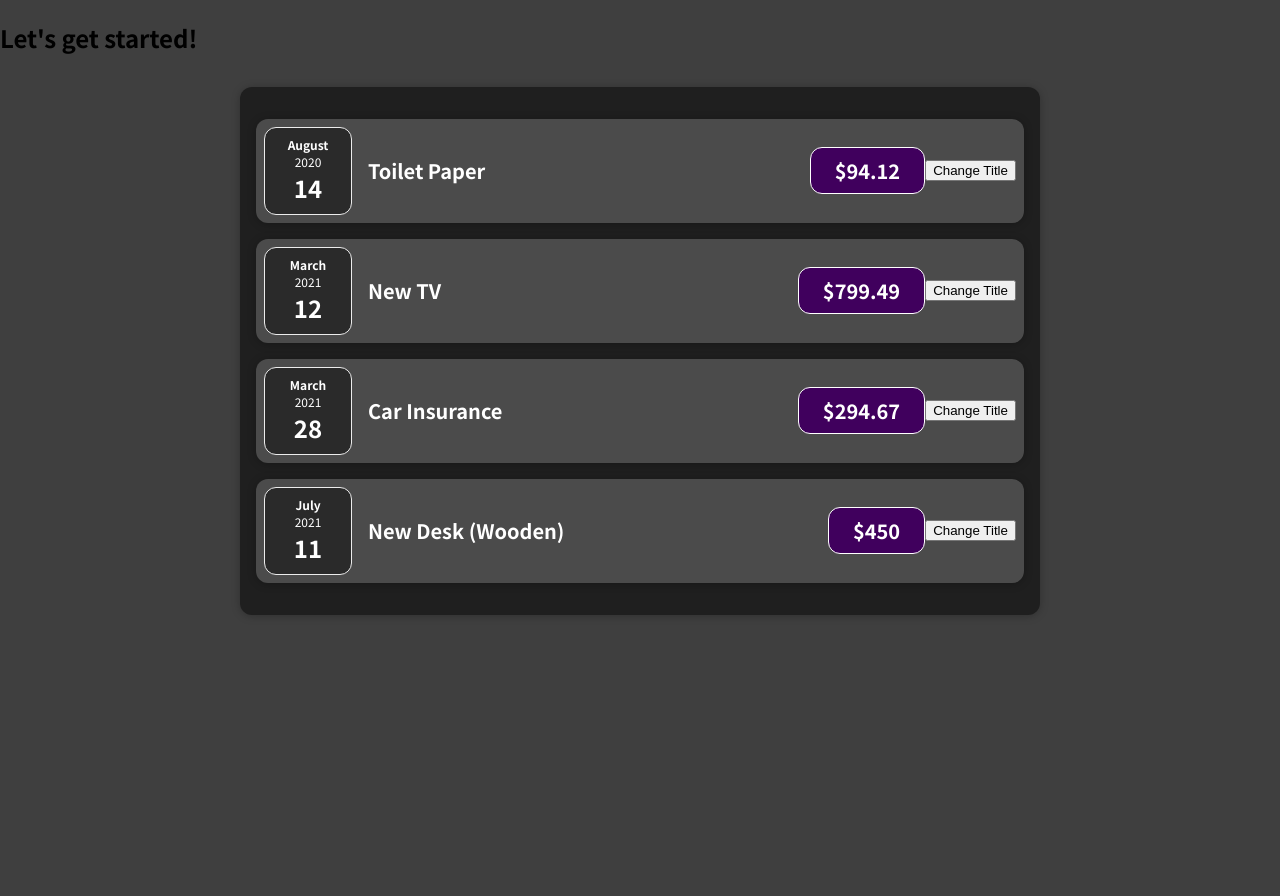
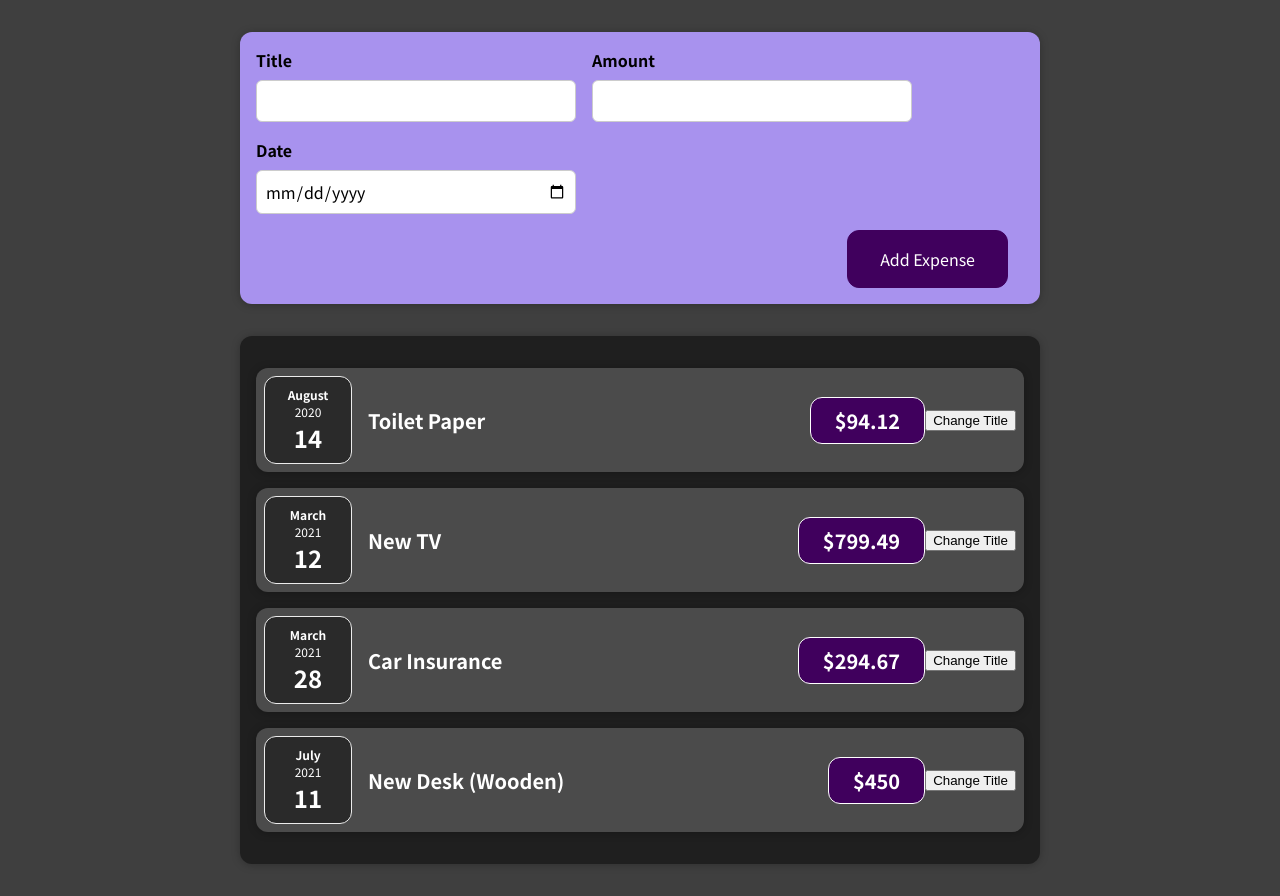
Before and after one commit to AgneBalc/REACT-expenses-tracker, a React (Create React App) app: page / in a window 1280 px wide. Before the commit the page ends 800 px from the top, so only its background shows below. Built offline with nearby package versions, Linux system fonts and the light colour scheme.

Commit message:
form created

```diff
--- a/src/App.jsx
+++ b/src/App.jsx
@@ -1,4 +1,5 @@
 import Expenses from "./components/Expenses/Expenses";
+import NewExpense from "./components/NewExpense/NewExpense";
 
 const App = () => {
 
@@ -11,7 +12,7 @@
 
   return (
     <div>
-      <h2>Let's get started!</h2>
+      <NewExpense />
       <Expenses items={expenses} />
     </div>
   );
--- a/src/components/NewExpense/ExpenseForm.jsx
+++ b/src/components/NewExpense/ExpenseForm.jsx
@@ -1,7 +1,27 @@
 import './ExpenseForm.css'
 
 const ExpenseForm = () => {
-  return (<form></form>);
-}
+  return (
+    <form>
+      <div className="new-expense__controls">
+        <div className="new-expense__control">
+          <label>Title</label>
+          <input type="text" />
+        </div>
+        <div className="new-expense__control">
+          <label>Amount</label>
+          <input type="number" min="0.01" step="0.01" />
+        </div>
+        <div className="new-expense__control">
+          <label>Date</label>
+          <input type="date" min="2019-01-01" max="2022-12-31" />
+        </div>
+      </div>
+      <div className="new-expense__actions">
+        <button type='submit'>Add Expense</button>
+      </div>
+    </form>
+  );
+};
 
 export default ExpenseForm;
--- a/src/components/NewExpense/NewExpense.jsx
+++ b/src/components/NewExpense/NewExpense.jsx
@@ -1,7 +1,12 @@
+import ExpenseForm from './ExpenseForm';
 import './NewExpense.css'
 
 const NewExpense = () => {
-  return <div className='new-expense'></div>;
+  return (
+    <div className='new-expense'>
+      <ExpenseForm />
+    </div>
+  );
 }
 
 export default NewExpense;
```
